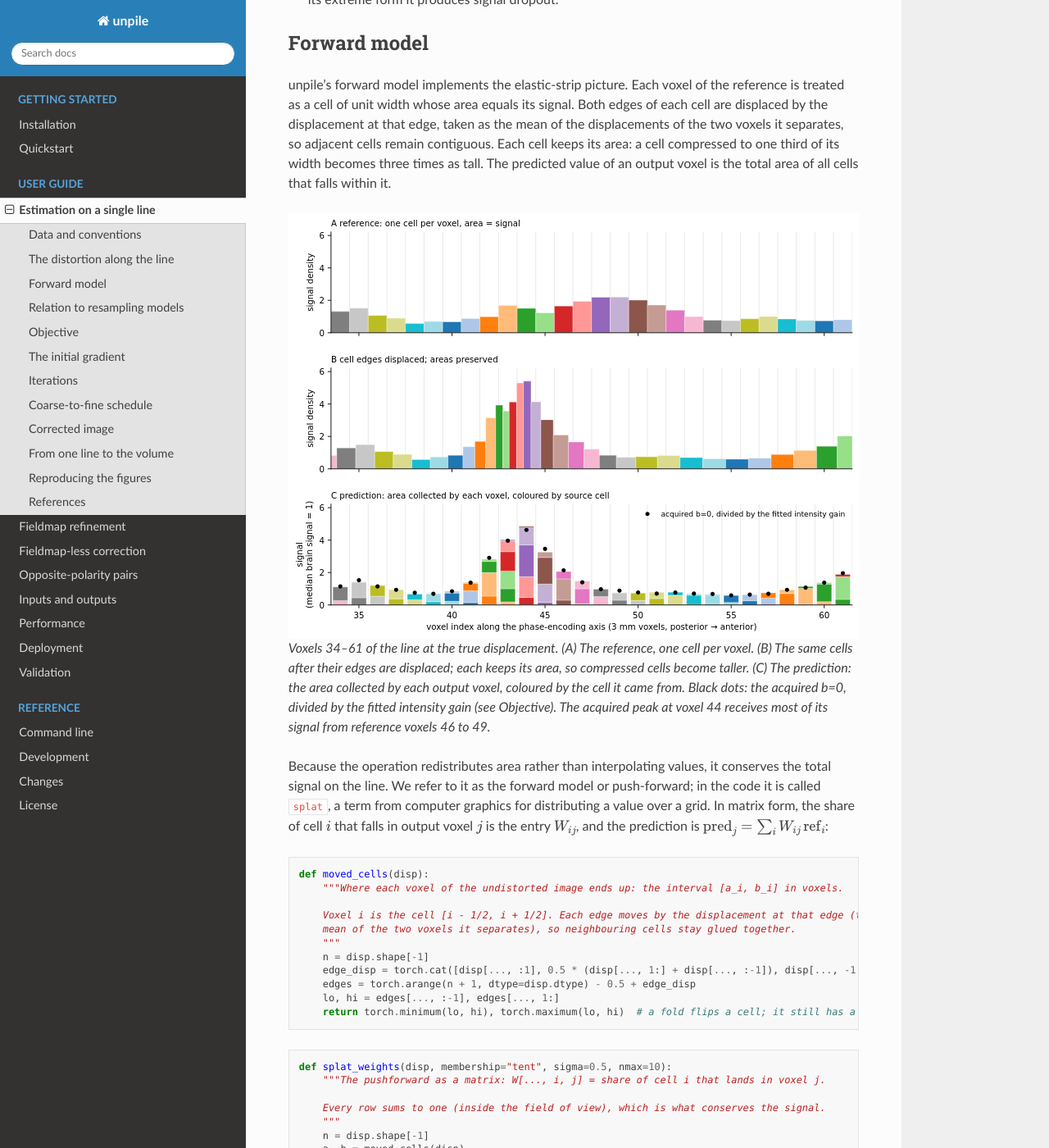
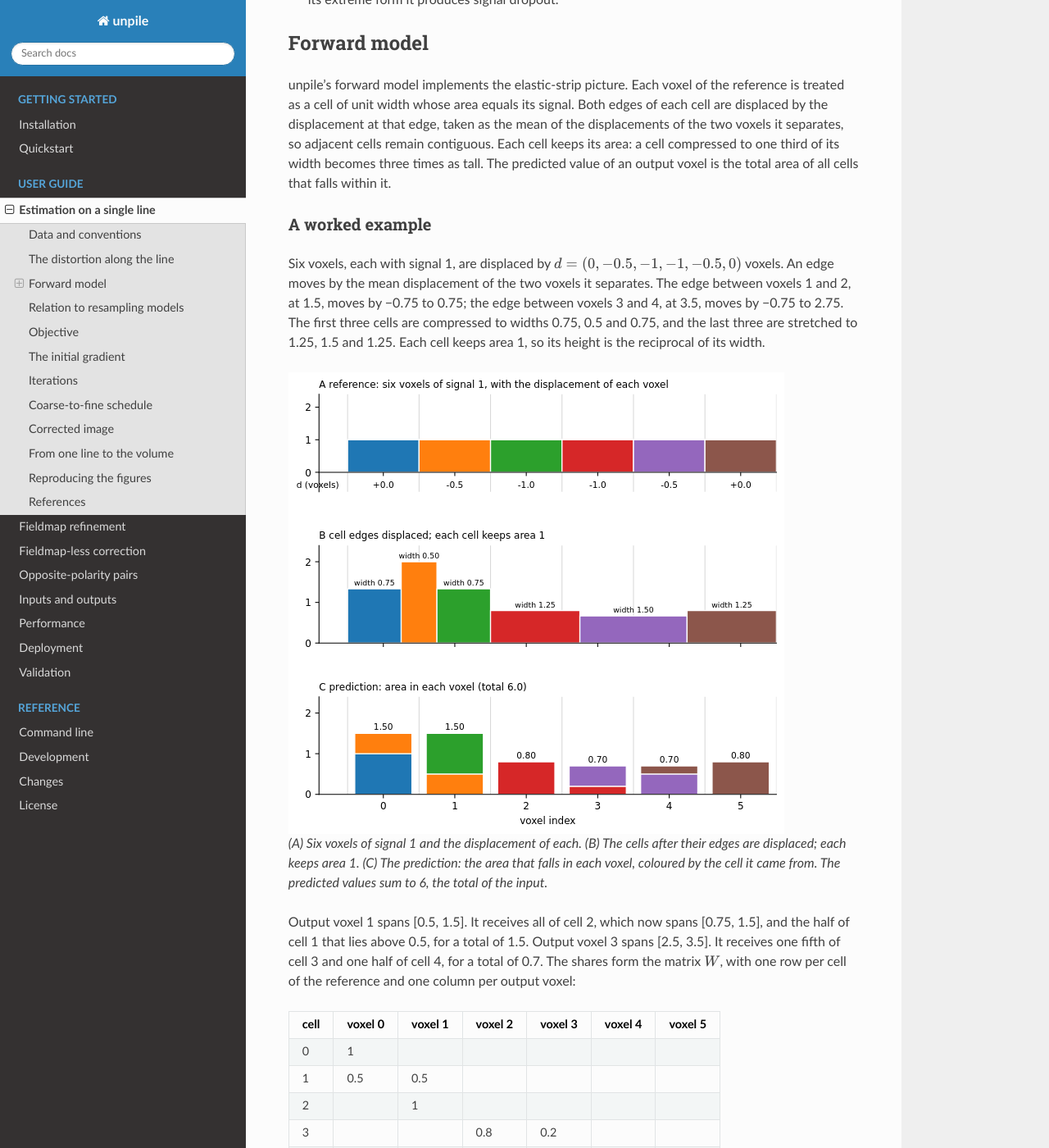
Before and after one commit to PennLINC/unpile-rs, a Sphinx documentation site: the page built from docs/user/how-it-works.md, in a window 1280 px wide and 1400 px high, scrolled down 1899 px. Shown: the whole window at 82% size. Built offline with Sphinx 7.4.7 and the Read the Docs theme 3.1.0, drawn with Linux system fonts in a browser that asks for light colours; some of the changed text lies outside the part shown.

Commit message:
Docs: worked six-voxel splat example with hand-checkable shares

````diff
--- a/docs/tools/line_model.py
+++ b/docs/tools/line_model.py
@@ -24,6 +24,8 @@ def ramp(x, membership="tent", sigma=0.5):
     With a sharp boundary this is max(x, 0). The blur makes it smooth, so the overlap of a moved
     cell with a voxel changes smoothly as the cell moves, and has a gradient.
     """
+    if membership == "sharp":  # exact overlap with unblurred voxels: for worked examples only
+        return x.clamp_min(0)
     if membership == "tent":
         h = 0.5
         u = x.clamp(-h, h) + h
--- a/docs/tools/make_line_walkthrough.py
+++ b/docs/tools/make_line_walkthrough.py
@@ -178,6 +178,51 @@ def fig_setup(d, out):
     ax.legend(loc="lower left")
     ax.set_title("D  true displacement")
     save(fig, out, "line_setup.svg")
+
+
+TOY_DISP = (0.0, -0.5, -1.0, -1.0, -0.5, 0.0)  # voxels; a worked example small enough to check by hand
+
+
+def fig_toy(out):
+    """Six voxels of equal signal, displaced so the left half is compressed and the right half stretched."""
+    disp = torch.tensor(TOY_DISP)
+    ref = torch.ones(len(disp))
+    a, b = lm.moved_cells(disp)
+    W = lm.splat_weights(disp, membership="sharp")
+    pred = ref @ W
+    n = len(ref)
+    colors = plt.cm.tab10(np.arange(n))
+    fig, axes = plt.subplots(3, 1, figsize=(7.5, 6.6), sharex=True, gridspec_kw=dict(hspace=0.55))
+    for i in range(n):
+        axes[0].add_patch(Rectangle((i - 0.5, 0), 1, ref[i].item(), color=colors[i], ec="white", lw=1))
+        axes[0].text(i, -0.42, f"{TOY_DISP[i]:+.1f}", ha="center", va="center", fontsize=8)
+        width = (b[i] - a[i]).item()
+        axes[1].add_patch(Rectangle((a[i].item(), 0), width, ref[i].item() / width, color=colors[i], ec="white", lw=1))
+        axes[1].text(a[i].item() + width / 2, ref[i].item() / width + 0.08, f"width {width:.2f}", ha="center", fontsize=7)
+    axes[0].text(-0.62, -0.42, "d (voxels)", ha="right", va="center", fontsize=8)
+    for j in range(n):
+        bottom = 0.0
+        for i in range(n):
+            share = (ref[i] * W[i, j]).item()
+            if share > 1e-6:
+                axes[2].add_patch(Rectangle((j - 0.4, bottom), 0.8, share, color=colors[i], ec="white", lw=1))
+                bottom += share
+        axes[2].text(j, bottom + 0.08, f"{pred[j]:.2f}", ha="center", fontsize=8)
+    titles = ["A  reference: six voxels of signal 1, with the displacement of each voxel",
+              "B  cell edges displaced; each cell keeps area 1",
+              f"C  prediction: area in each voxel (total {pred.sum():.1f})"]
+    for ax, t in zip(axes, titles):
+        ax.set_ylim(-0.6 if ax is axes[0] else 0, 2.4)
+        ax.set_title(t)
+        ax.set_yticks([0, 1, 2])
+        for j in range(n + 1):
+            ax.axvline(j - 0.5, color="0.8", lw=0.6, zorder=-1)
+    axes[0].spines["bottom"].set_position(("data", 0))
+    axes[2].set_xlim(-0.9, n - 0.5)
+    axes[2].set_xticks(range(n))
+    axes[2].set_xlabel("voxel index")
+    save(fig, out, "line_toy.svg")
+    return W, pred
 
 
 def fig_cells(d, out):
@@ -452,6 +497,8 @@ def main():
     d = load_line(args.testdata)
     snaps = fit(d)
     fig_setup(d, args.out)
+    W_toy, pred_toy = fig_toy(args.out)
+    print("worked example: W =\n", W_toy.numpy().round(2), "\nprediction", pred_toy.numpy().round(2))
     contrib = fig_cells(d, args.out)
     pp = fig_push_pull(d, args.out)
     fig_gradient(d, args.out)
--- a/docs/user/how-it-works.md
+++ b/docs/user/how-it-works.md
@@ -67,6 +67,43 @@ so adjacent cells remain contiguous. Each cell keeps its area: a cell compressed
 its width becomes three times as tall. The predicted value of an output voxel is the total area of
 all cells that falls within it.
 
+### A worked example
+
+Six voxels, each with signal 1, are displaced by $d = (0, -0.5, -1, -1, -0.5, 0)$ voxels. An edge
+moves by the mean displacement of the two voxels it separates. The edge between voxels 1 and 2, at
+1.5, moves by −0.75 to 0.75; the edge between voxels 3 and 4, at 3.5, moves by −0.75 to 2.75. The
+first three cells are compressed to widths 0.75, 0.5 and 0.75, and the last three are stretched to
+1.25, 1.5 and 1.25. Each cell keeps area 1, so its height is the reciprocal of its width.
+
+```{figure} ../_static/line_toy.svg
+:alt: Six unit cells, the same cells after displacement with their new widths, and the area collected by each output voxel.
+
+(A) Six voxels of signal 1 and the displacement of each. (B) The cells after their edges are
+displaced; each keeps area 1. (C) The prediction: the area that falls in each voxel, coloured by
+the cell it came from. The predicted values sum to 6, the total of the input.
+```
+
+Output voxel 1 spans [0.5, 1.5]. It receives all of cell 2, which now spans [0.75, 1.5], and the
+half of cell 1 that lies above 0.5, for a total of 1.5. Output voxel 3 spans [2.5, 3.5]. It
+receives one fifth of cell 3 and one half of cell 4, for a total of 0.7. The shares form the matrix
+$W$, with one row per cell of the reference and one column per output voxel:
+
+| cell | voxel 0 | voxel 1 | voxel 2 | voxel 3 | voxel 4 | voxel 5 |
+|---|---|---|---|---|---|---|
+| 0 | 1 | | | | | |
+| 1 | 0.5 | 0.5 | | | | |
+| 2 | | 1 | | | | |
+| 3 | | | 0.8 | 0.2 | | |
+| 4 | | | | 0.5 | 0.5 | |
+| 5 | | | | | 0.2 | 0.8 |
+
+Every row sums to one, which is why the total signal is conserved. The column sums are the
+predicted intensities: 1.5 where the line is compressed and 0.7 to 0.8 where it is stretched. This
+example uses sharp voxel boundaries so that the shares can be checked by hand; unpile smooths the
+boundaries, as described below.
+
+### The line from the data
+
 ```{figure} ../_static/line_cells.svg
 :alt: Coloured cells for each reference voxel, the same cells after their edges are displaced, and the contributions collected by each output voxel.
 
@@ -78,8 +115,9 @@ peak at voxel 44 receives most of its signal from reference voxels 46 to 49.
 ```
 
 Because the operation redistributes area rather than interpolating values, it conserves the total
-signal on the line. We refer to it as the forward model or push-forward; in the code it is called
-`splat`, a term from computer graphics for distributing a value over a grid. In matrix form, the
+signal on the line. unpile calls this operation a *splat* (`splat` in `src/ops.rs`), a term from
+computer graphics for distributing each sample's value over the grid cells it covers; in image
+registration the same idea is called a push-forward or forward warping. In matrix form, the
 share of cell $i$ that falls in output voxel $j$ is the entry $W_{ij}$, and the prediction
 is $\text{pred}_j = \sum_i W_{ij}\,\text{ref}_i$:
 
````
Also changed, not shown: docs/_static/line_toy.svg (added).
